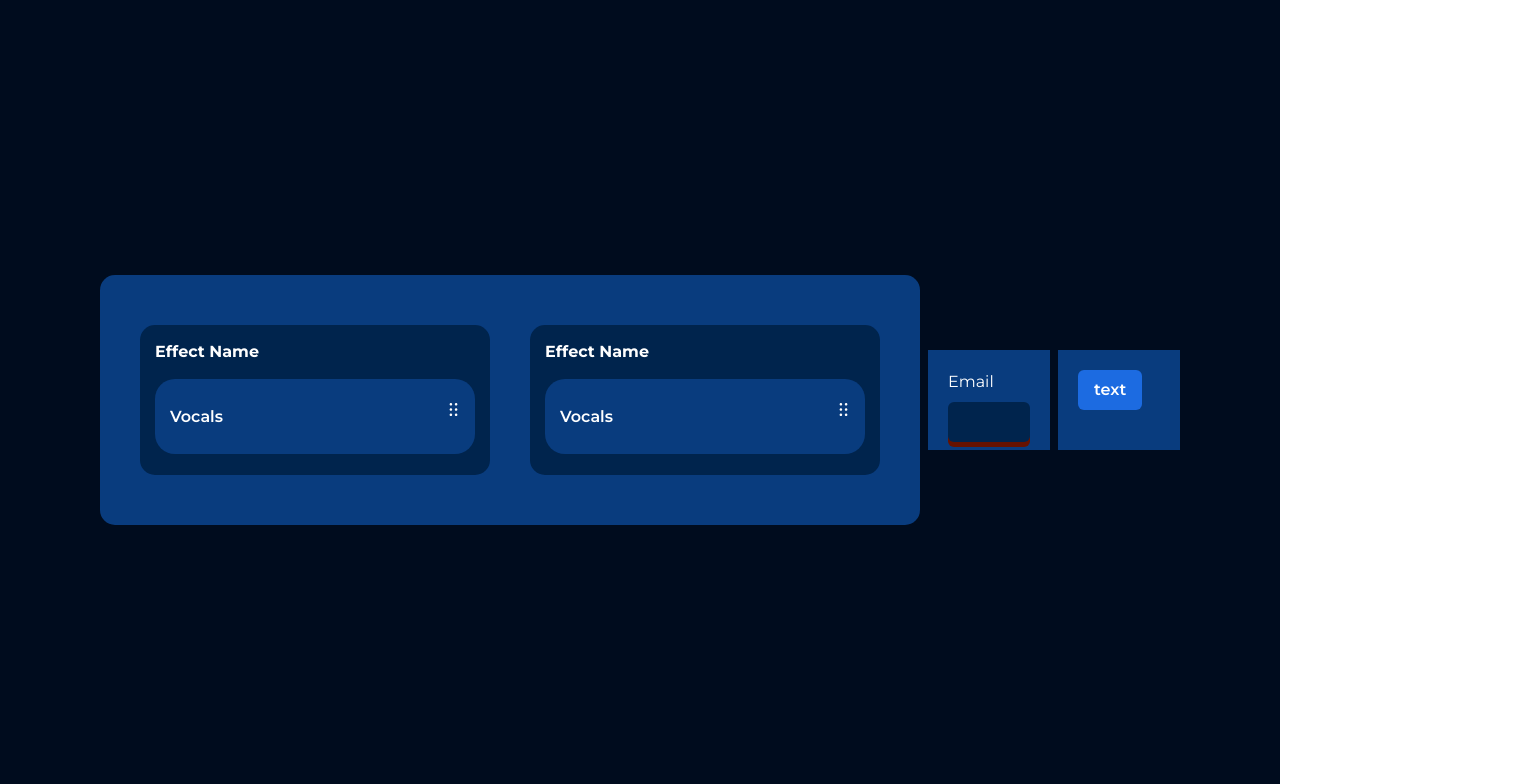
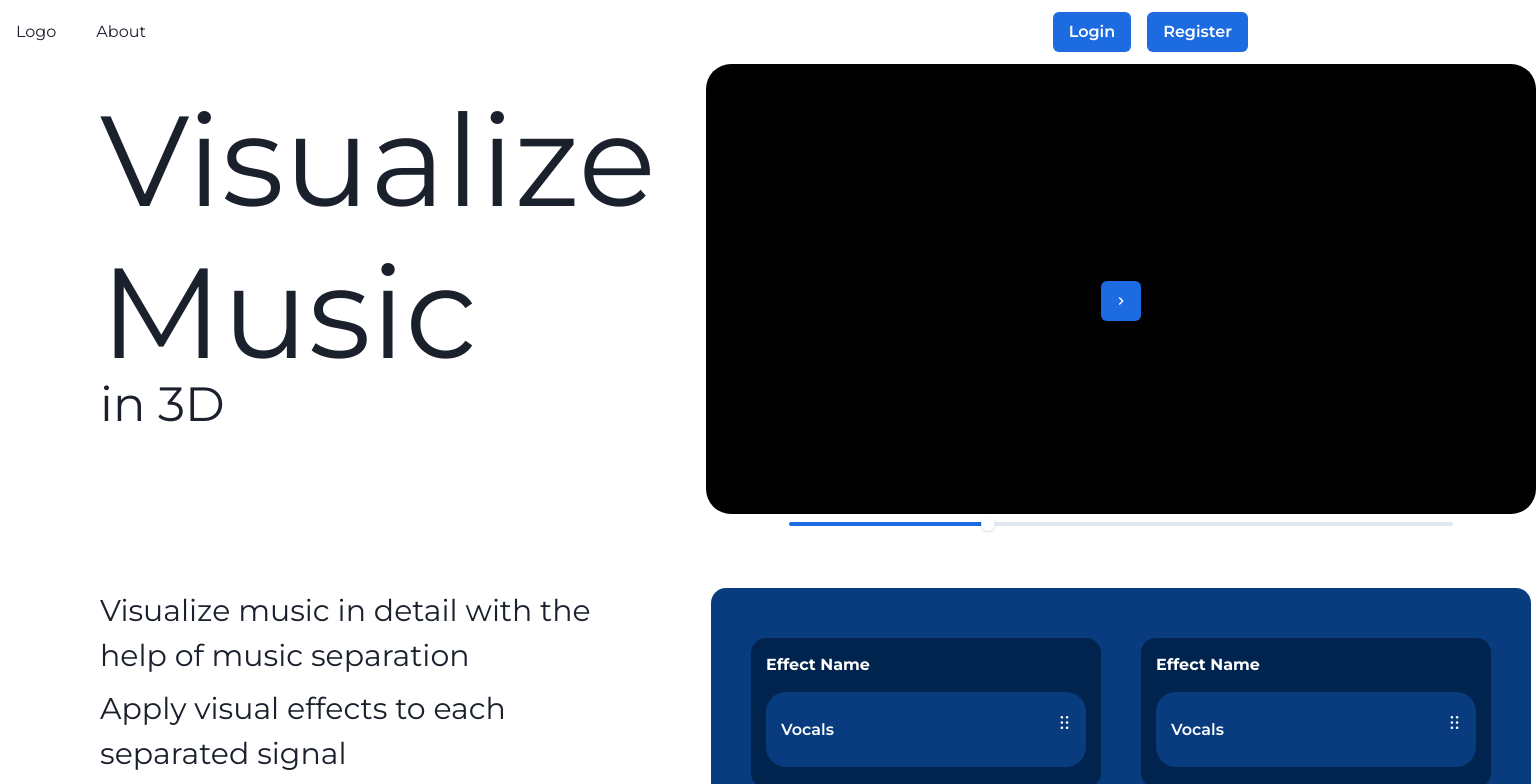
Before and after one commit to vitrioil/muvis3, a Next.js app: page / in a window 1280 px wide. Shown: the top 784 px of the page, 1536 px wide, since content can reach past the window. Built offline with nearby package versions, Linux system fonts and the light colour scheme.

Commit message:
front page basic

```diff
--- /dev/null
+++ b/components/utils/nav/HomeNav.tsx
@@ -0,0 +1,89 @@
+import { ReactNode, FC } from 'react';
+import {
+  Box,
+  Flex,
+  Avatar,
+  HStack,
+  Link,
+  IconButton,
+  Button,
+  Menu,
+  MenuButton,
+  MenuList,
+  MenuItem,
+  MenuDivider,
+  useDisclosure,
+  useColorModeValue,
+  Stack,
+} from '@chakra-ui/react';
+import { HamburgerIcon, CloseIcon, AddIcon, MoonIcon } from '@chakra-ui/icons';
+
+const Links = ['About'];
+
+const NavLink = ({ children }: { children: ReactNode }) => (
+  <Link
+    px={2}
+    py={1}
+    rounded={'md'}
+    _hover={{
+      textDecoration: 'none',
+      bg: useColorModeValue('gray.200', 'gray.700'),
+    }}
+    href={'#'}>
+    {children}
+  </Link>
+);
+
+const WithAction: FC = () => {
+  const { isOpen, onOpen, onClose } = useDisclosure();
+
+  return (
+    <>
+      <Box px={4}>
+        <Flex h={16} alignItems={'center'} justifyContent={'space-between'}>
+          <IconButton
+            size={'md'}
+            icon={isOpen ? <CloseIcon /> : <HamburgerIcon />}
+            aria-label={'Open Menu'}
+            display={{ md: 'none' }}
+            onClick={isOpen ? onClose : onOpen}
+          />
+          <HStack spacing={8} alignItems={'center'}>
+            <Box>Logo</Box>
+            <HStack
+              as={'nav'}
+              spacing={4}
+              display={{ base: 'none', md: 'flex' }}>
+              {Links.map((link) => (
+                <NavLink key={link}>{link}</NavLink>
+              ))}
+            </HStack>
+          </HStack>
+          <Flex alignItems={'center'}>
+            <Button
+              mr={4}>
+                  Login
+            </Button>
+            <Button
+              mr={4}>
+                  Register
+            </Button>
+          </Flex>
+        </Flex>
+
+        {isOpen ? (
+          <Box pb={4} display={{ md: 'none' }}>
+            <Stack as={'nav'} spacing={4}>
+              {Links.map((link) => (
+                <NavLink key={link}>{link}</NavLink>
+              ))}
+            </Stack>
+          </Box>
+        ) : null}
+      </Box>
+    </>
+  );
+}
+
+
+export default WithAction;
--- a/components/visualize/player.tsx
+++ b/components/visualize/player.tsx
@@ -1,9 +1,24 @@
-import { FC } from "react";
+import { createRef, FC } from "react";
 
-const player: FC = () => {
+import { Box } from "@chakra-ui/layout";
+import { IconButton } from "@chakra-ui/button";
+import { ChevronRightIcon } from "@chakra-ui/icons";
+import { Slider, SliderTrack, SliderFilledTrack, SliderThumb } from "@chakra-ui/slider";
+
+const player: FC<{width: number, height: number}> = ({width, height}) => {
+    const canvas = createRef<HTMLCanvasElement>();
+
     return (
-        <>
-        </>
+        <Box position="relative">
+            <canvas width={width} height={height} ref={canvas} style={{background: "black", borderRadius: "25px"}} />
+            <IconButton aria-label="Play / Pause" position="absolute" top="50%" left="50%" transform="translate(-50%, -50%)" icon={<ChevronRightIcon />} />
+            <Slider position="absolute" bottom="7%" w="80%" left="10%"  aria-label="slider-ex-1" defaultValue={30}>
+                <SliderTrack>
+                    <SliderFilledTrack />
+                </SliderTrack>
+                <SliderThumb />
+            </Slider>
+        </Box>
     )
 }
 
--- a/pages/index.tsx
+++ b/pages/index.tsx
@@ -3,28 +3,62 @@ import { useState } from 'react'
 import Head from 'next/head'
 import styles from '../styles/Home.module.css'
 
-import { Box, HStack } from '@chakra-ui/layout'
+import { Grid, GridItem, Box, HStack, VStack, Stack, Text } from '@chakra-ui/layout'
 import { Button } from '@chakra-ui/button'
 
 import Controls from '../components/visualize/controls'
 import Input from '../components/utils/Input'
+import Player from '../components/visualize/player'
+import HomeNav from '../components/utils/nav/HomeNav';
 
 const Home: NextPage = () => {
   const [valid, setValid] = useState(false);
 
   return (
-    <HStack h="100vh" w="100vw" bg="brand.900" p="100px">
-      <Box>
-        <Controls />
-      </Box>
-      <Box bg="brand.700" w="700px" h="100px" p="20px">
-          <Input label="Email" isInvalid={!valid} onChange={() => setValid(true)} onBlur={(e) => e.target.value ? setValid(true): setValid(false)} />
-      </Box>
-      <Box bg="brand.700" w="700px" h="100px" p="20px">
-        <Button>text</Button>
-      </Box>
-    </HStack>
+    <>
+      <HomeNav />
+      <Grid templateColumns="1fr 1fr" spacing={50} gap={50}>
+        <GridItem ml={100}>
+          <Stack spacing={-10}>
+            <Text fontSize="9xl">Visualize</Text>
+            <Text fontSize="9xl">Music</Text>
+            <Text fontSize="5xl">in 3D</Text>
+          </Stack>
+        </GridItem>
+        <GridItem placeSelf="center">
+          <Player width={830} height={450} />
+        </GridItem>
+        <GridItem ml={100}>
+          <Stack>
+            <Text fontSize="3xl">Visualize music in detail with the help of music separation</Text>
+            <Text fontSize="3xl">Apply visual effects to each separated signal</Text>
+          </Stack>
+        </GridItem>
+        <GridItem placeSelf="center">
+          <Controls />
+        </GridItem>
+      </Grid>
+    </>
   )
+  // return (
+  //   <>
+  //     <HomeNav />
+  //     <VStack h="100vh" spacing="10px" p="10px">
+  //       <Player width={1200} height={450} />
+  //       <HStack w="100vw" bg="brand.900" p="100px">
+  //         <Box>
+  //           <Controls />
+  //         </Box>
+  //         <Box bg="brand.700" w="700px" h="100px" p="20px">
+  //             <Input label="Email" isInvalid={!valid} onChange={() => setValid(true)} onBlur={(e) => e.target.value ? setValid(true): setValid(false)} />
+  //         </Box>
+  //         <Box bg="brand.700" w="700px" h="100px" p="20px">
+  //           <Button>text</Button>
+  //         </Box>
+  //       </HStack>
+  //     </VStack>
+  //   </>
+  // )
 }
 
 export default Home
--- a/styles/theme/custom/Button.tsx
+++ b/styles/theme/custom/Button.tsx
@@ -1,11 +1,5 @@
 const Button = {
     baseStyle: {
-        _after: {
-            content: '""',
-            width: '100%',
-            height: '200px',
-            bg: "#244250"
-        }
     },
     defaultProps: {
         variant: "solid",
--- a/styles/theme/custom/Input.tsx
+++ b/styles/theme/custom/Input.tsx
@@ -1,4 +1,3 @@
-
 const Input = {
     baseStyle: {
       field: {
--- /dev/null
+++ b/styles/theme/custom/Slider.tsx
@@ -0,0 +1,4 @@
+const Slider = {
+}
+
+export default Slider;
```
